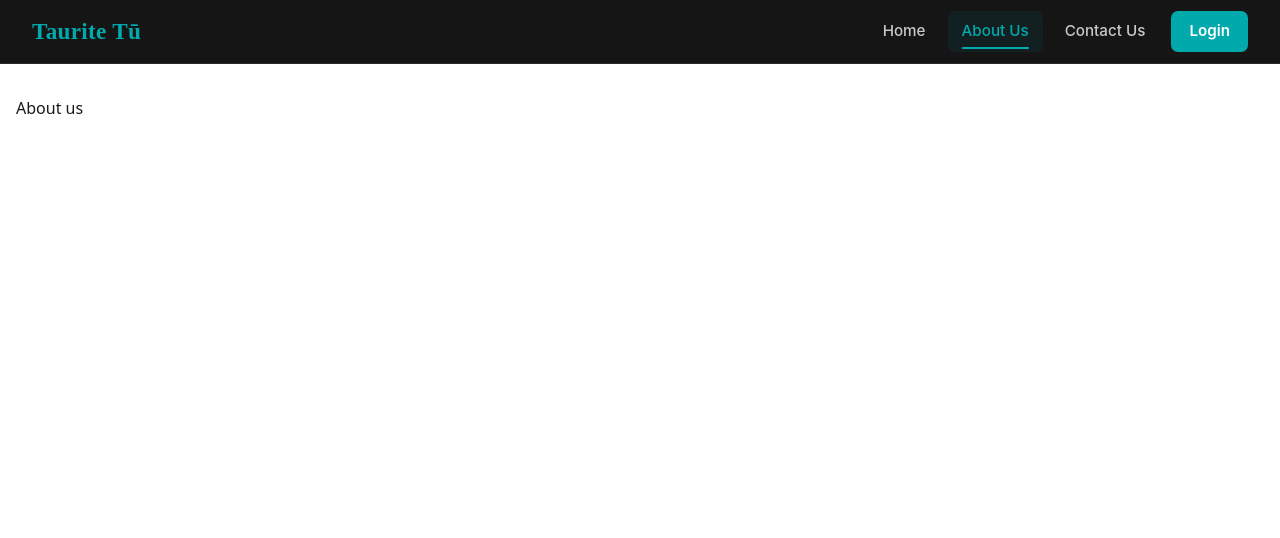
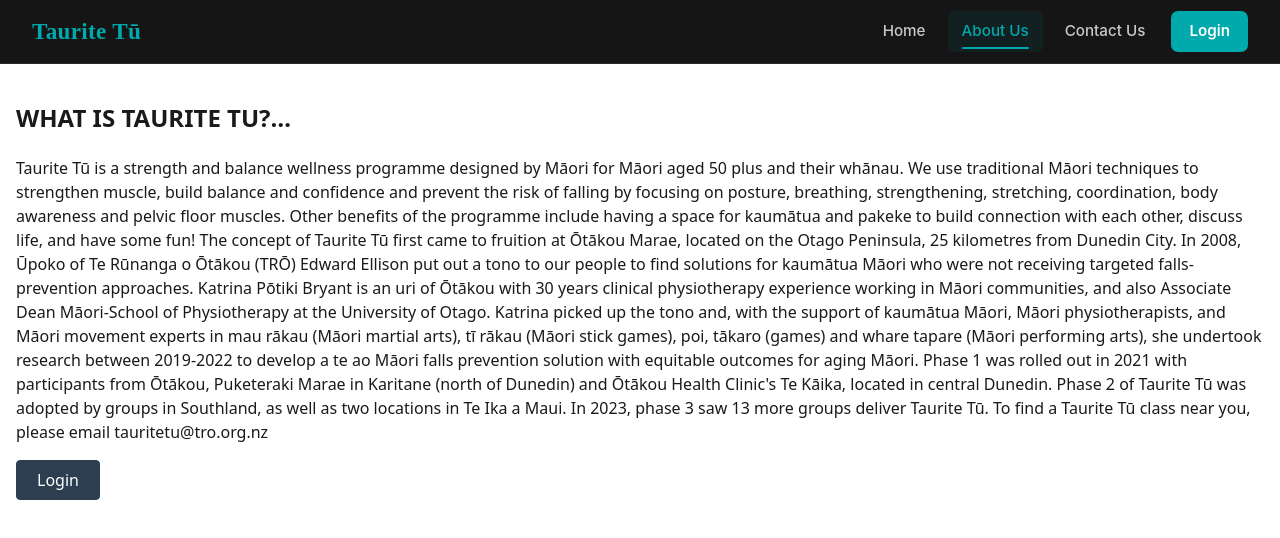
Before and after one commit to ritviksc/TTHub, a Vue app in the folder frontend/: page /about in a window 1280 px wide. Shown: the top 538 px of the page. Built offline with nearby package versions, Linux system fonts and the light colour scheme.

Commit message:
frontend(refractor): Fixed non-logged-in user navbar. Added about us, and contact page.

```diff
--- a/frontend/src/App.vue
+++ b/frontend/src/App.vue
@@ -4,7 +4,6 @@
 
 <template>
   <Navbar />
-
   <main>
     <RouterView />
   </main>
--- a/frontend/src/router/index.js
+++ b/frontend/src/router/index.js
@@ -3,7 +3,6 @@
 import Login from '@/views/Login.vue'
 import AboutUs from '@/views/AboutUs.vue'
 import ContactUs from '@/views/ContactUs.vue'
-import TestDashboard from '@/views/TestDashboard.vue'
 import BMDashboard from '@/views/BranchManager/BM-Dashboard.vue'
 import INDashboard from '@/views/Instructor/IN-Dashboard.vue'
 import SADashboard from '@/views/SuperAdmin/SA-Dashboard.vue'
@@ -19,13 +18,16 @@
         { path: '/about', name: 'about-us', component: AboutUs},
         { path: '/contact', name: 'contact-us', component: ContactUs},
         { path: '/login', name: 'login', component: Login},
-        { path: '/testdashboard', name: 'testdashboard', component: TestDashboard},
+        // Branch Manager Nav
         { path: '/branch-manager/dashboard', name: 'bm-dashboard', component: BMDashboard,
             meta: { requiresAuth: true, roles: ['branch_manager'] } },
+        // Instructor Nav
         { path: '/instructor/dashboard', name: 'in-dashboard', component: INDashboard,
             meta: {requiresAuth: true, roles: ['instructor'] } },
+        // Super Admin Nav
         { path: '/super-admin/dashboard', name: 'sa-dashboard', component: SADashboard,
             meta: {requiresAuth: true, roles: ['super_admin'] } },
+        // Miscellaneous
         { path: '/super-admin/create-staff', name: 'create-staff', component: CreateStaff,
             meta: { requiresAuth: true, roles: ['super_admin'] } },
         { path: '/branch-manager/create-instructor', name: 'create-instructor', component: CreateInstructor,
--- a/frontend/src/views/AboutUs.vue
+++ b/frontend/src/views/AboutUs.vue
@@ -8,8 +8,37 @@
 </script>
 
 <template>
-    <!--TODO: Needs rough skelton-->
-    <p>About us</p>
+    <div class="landing-page">
+    <section class="hero">
+     <div class="hero-content">
+        <h1>WHAT IS TAURITE TU?…</h1>
+
+        <p class="about-text">Taurite Tū is a strength and balance wellness programme designed by Māori for Māori aged 50 plus and their whānau.
+            We use traditional Māori techniques to strengthen muscle, build balance and confidence and prevent the risk of falling by focusing on posture, breathing, strengthening, stretching, coordination, body awareness and pelvic floor muscles.
+Other benefits of the programme include having a space for kaumātua and pakeke to build connection with each other, discuss life, and have some fun!
+
+The concept of Taurite Tū first came to fruition at Ōtākou Marae, located on the Otago Peninsula, 25 kilometres from Dunedin City.
+
+In 2008, Ūpoko of Te Rūnanga o Ōtākou (TRŌ) Edward Ellison put out a tono to our people to find solutions for kaumātua Māori who were not receiving targeted falls-prevention approaches.
+
+Katrina Pōtiki Bryant is an uri of Ōtākou with 30 years clinical physiotherapy experience working in Māori communities, and also Associate Dean Māori-School of Physiotherapy at the University of Otago.
+
+Katrina picked up the tono and, with the support of kaumātua Māori, Māori physiotherapists, and Māori movement experts in mau rākau (Māori martial arts), tī rākau (Māori stick games), poi, tākaro (games) and whare tapare (Māori performing arts), she undertook research between 2019-2022 to develop a te ao Māori falls prevention solution with equitable outcomes for aging Māori.
+
+Phase 1 was rolled out in 2021 with participants from Ōtākou, Puketeraki Marae in Karitane (north of Dunedin) and Ōtākou Health Clinic's Te Kāika, located in central Dunedin.
+
+Phase 2 of Taurite Tū was adopted by groups in Southland, as well as two locations in Te Ika a Maui. In 2023, phase 3 saw 13 more groups deliver Taurite Tū.
+
+To find a Taurite Tū class near you, please email tauritetu@tro.org.nz</p>
+
+        <button @click="goToLogin">Login</button>
+     </div>
+    </section>
+    </div>
 </template>
 
-<style scoped></style>
+<style scoped>
+.about-text {
+  white-space: pre-line;
+}
+</style>
--- a/frontend/src/views/ContactUs.vue
+++ b/frontend/src/views/ContactUs.vue
@@ -9,7 +9,19 @@
 
 <template>
     <!--TODO: Needs rough skelton-->
-    <p>Contact Us</p>
+    <div class="landing-page">
+    <section class="hero">
+     <div class="hero-content">
+        <h1>Contact Us</h1>
+
+        <p>
+          Phone: 022 344 9201
+        </p>
+
+        <button @click="goToLogin">Login</button>
+     </div>
+    </section>
+    </div>
 </template>
 
 <style scoped></style>
--- a/frontend/src/views/TestDashboard.vue
+++ /dev/null
@@ -1,15 +0,0 @@
-<script setup>
-import axios from 'axios'
-import { ref } from 'vue'
-import { login } from '@/apis.js'
-
-import { useRouter } from 'vue-router'
-const router = useRouter()
-
-</script>
-
-<template>
-    <p>Test Dashboard</p>
-</template>
-
-<style scoped></style>
```
Also changed, not shown: 2 other files (tests, documents, lock files or other folders).
